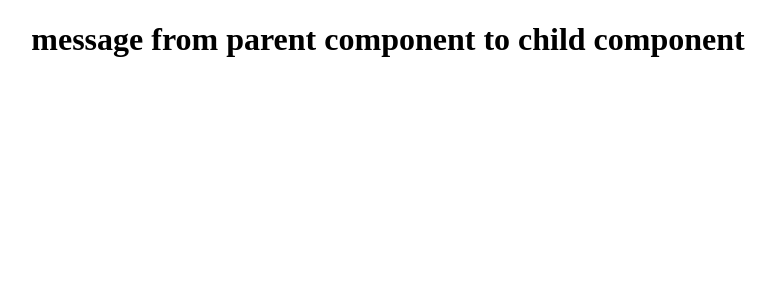
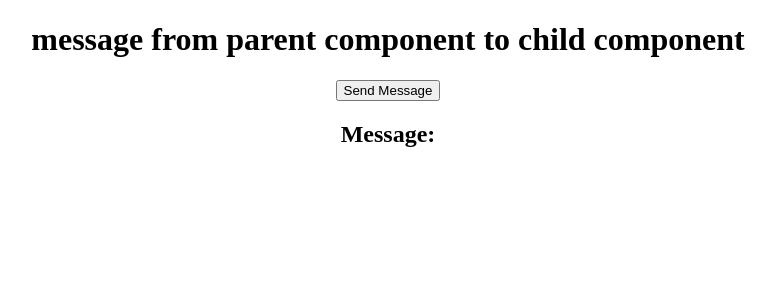
Before and after one commit to nagmabano/AngularApplication, an Angular app in the folder my-app/: page / in a window 1280 px wide. Shown: the top 300 px of the page, without its empty margins (252-1028 px from the left). Built offline with nearby package versions, Linux system fonts and the light colour scheme.

Commit message:
data communication from child to parent component

```diff
--- a/my-app/src/app/child/child.component.html
+++ b/my-app/src/app/child/child.component.html
@@ -1 +1,2 @@
 <h1>{{ childMessage }}</h1>
+<button (click)="onClickSend()">Send Message</button>
--- a/my-app/src/app/child/child.component.ts
+++ b/my-app/src/app/child/child.component.ts
@@ -1,4 +1,4 @@
-import { Component, Input} from '@angular/core';
+import { Component, Input, Output, EventEmitter} from '@angular/core';
 
 @Component({
   selector: 'app-child',
@@ -9,6 +9,13 @@ export class ChildComponent {
 
   @Input() childMessage: string;
 
+  message:string = "message from child component to parent component!!!";
+  @Output() messageEvent = new EventEmitter<string>();
+
   constructor() { }
 
+  onClickSend(){
+    this.messageEvent.emit(this.message)
+  }
+
 }
--- a/my-app/src/app/parent/parent.component.html
+++ b/my-app/src/app/parent/parent.component.html
@@ -1 +1,2 @@
-<app-child [childMessage]="parentMessage"></app-child>
+<app-child [childMessage]="parentMessage" (messageEvent)="getMessage($event)"></app-child>
+<h2>Message: {{ message }}</h2>
--- a/my-app/src/app/parent/parent.component.ts
+++ b/my-app/src/app/parent/parent.component.ts
@@ -7,8 +7,14 @@ import { Component } from '@angular/core';
 })
 export class ParentComponent {
 
+  message:string;
+
   constructor() { }
 
   parentMessage = "message from parent component to child component";
 
+  getMessage($event){
+    this.message = $event;
+  }
+
 }
```
